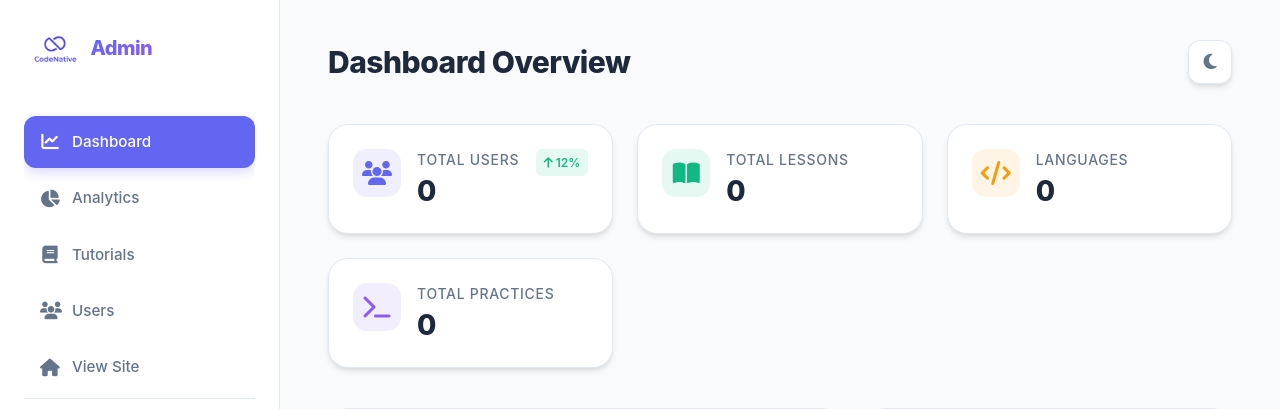
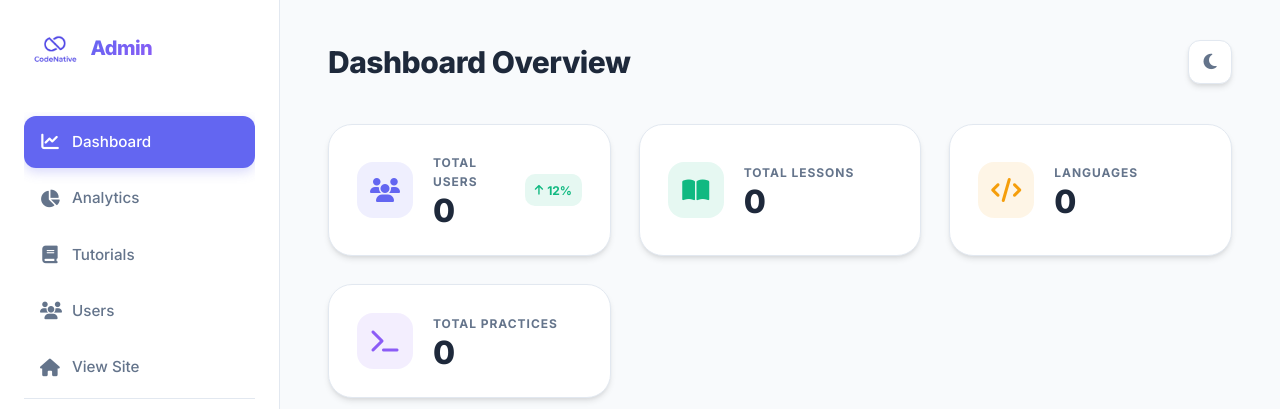
Before and after one commit to mohanracharla46/codenative, a Flask app: page /admin in a window 1280 px wide. Shown: the top 409 px of the page. Run offline with Flask 3, Linux system fonts and the light colour scheme; the visitor is signed in with stand-in values (Sample User, id 1); data that the repository does not hold is empty; some libraries are stand-ins or nearby versions.

Commit message:
Refine Admin Dashboard stats cards for better alignment and premium typography

```diff
--- a/static/admin.css
+++ b/static/admin.css
@@ -184,21 +184,23 @@ body.admin-body {
 /* Stats Grid */
 .stats-grid {
     display: grid;
-    grid-template-columns: repeat(auto-fit, minmax(260px, 1fr));
-    gap: 1.5rem;
-    margin-bottom: 2.5rem;
+    grid-template-columns: repeat(auto-fit, minmax(280px, 1fr));
+    gap: 1.75rem;
+    margin-bottom: 3rem;
 }
 
 .stat-card {
     background: var(--admin-card-bg);
-    padding: 1.5rem;
-    border-radius: 20px;
+    padding: 1.75rem;
+    border-radius: 24px;
     display: flex;
-    align-items: flex-start;
-    gap: 1rem;
+    align-items: center;
+    gap: 1.25rem;
     border: 1px solid var(--admin-border);
     box-shadow: var(--admin-shadow);
     transition: var(--admin-transition);
+    position: relative;
+    overflow: hidden;
 }
 
 .stat-card:hover {
@@ -207,23 +209,45 @@ body.admin-body {
 }
 
 .stat-icon {
-    width: 48px;
-    height: 48px;
-    border-radius: 14px;
+    width: 56px;
+    height: 56px;
+    border-radius: 16px;
     display: flex;
     align-items: center;
     justify-content: center;
     font-size: 1.5rem;
     flex-shrink: 0;
+    transition: var(--admin-transition);
+}
+
+.stat-card:hover .stat-icon {
+    transform: scale(1.1);
 }
 
 .icon-users { background: rgba(99, 102, 241, 0.1); color: var(--admin-primary); }
 .icon-lessons { background: rgba(16, 185, 129, 0.1); color: #10b981; }
 .icon-languages { background: rgba(245, 158, 11, 0.1); color: #f59e0b; }
 
-.stat-info { display: flex; flex-direction: column; }
-.stat-info p { color: var(--admin-text-dim); font-size: 0.875rem; font-weight: 500; margin: 0 0 0.25rem 0; text-transform: uppercase; letter-spacing: 0.05em; }
-.stat-info div { font-size: 1.75rem; font-weight: 800; color: var(--admin-text-main); line-height: 1.2; }
+.stat-info {
+    display: flex;
+    flex-direction: column;
+    flex: 1;
+}
+.stat-info p {
+    color: var(--admin-text-dim);
+    font-size: 0.75rem;
+    font-weight: 700;
+    margin: 0 0 0.25rem 0;
+    text-transform: uppercase;
+    letter-spacing: 0.08em;
+}
+.stat-info div {
+    font-size: 2rem;
+    font-weight: 800;
+    color: var(--admin-text-main);
+    line-height: 1;
+    letter-spacing: -1px;
+}
 
 /* Content Section/Cards */
 .section-card {
@@ -679,10 +703,16 @@ body.dark-mode .editor-toolbar { background: rgba(15, 23, 42, 0.5); }
 
 .stat-trend {
     font-size: 0.75rem;
-    font-weight: 600;
-    padding: 0.25rem 0.5rem;
-    border-radius: 6px;
-    margin-left: auto;
+    font-weight: 700;
+    padding: 0.4rem 0.6rem;
+    border-radius: 10px;
+    display: flex;
+    align-items: center;
+    gap: 4px;
+}
+
+.stat-trend i {
+    font-size: 0.7rem;
 }
 
 .trend-up { background: rgba(16, 185, 129, 0.1); color: #10b981; }
--- a/templates/admin/dashboard.html
+++ b/templates/admin/dashboard.html
@@ -6,6 +6,7 @@
     <title>Admin Dashboard | Code Native</title>
     <link rel="stylesheet" href="/static/style.css">
     <link rel="stylesheet" href="https://cdnjs.cloudflare.com/ajax/libs/font-awesome/6.5.1/css/all.min.css">
+    <link href="https://fonts.googleapis.com/css2?family=Inter:wght@400;500;600;700;800&display=swap" rel="stylesheet">
     <link rel="stylesheet" href="/static/admin.css">
     <script src="https://cdn.jsdelivr.net/npm/chart.js"></script>
 </head>
```
